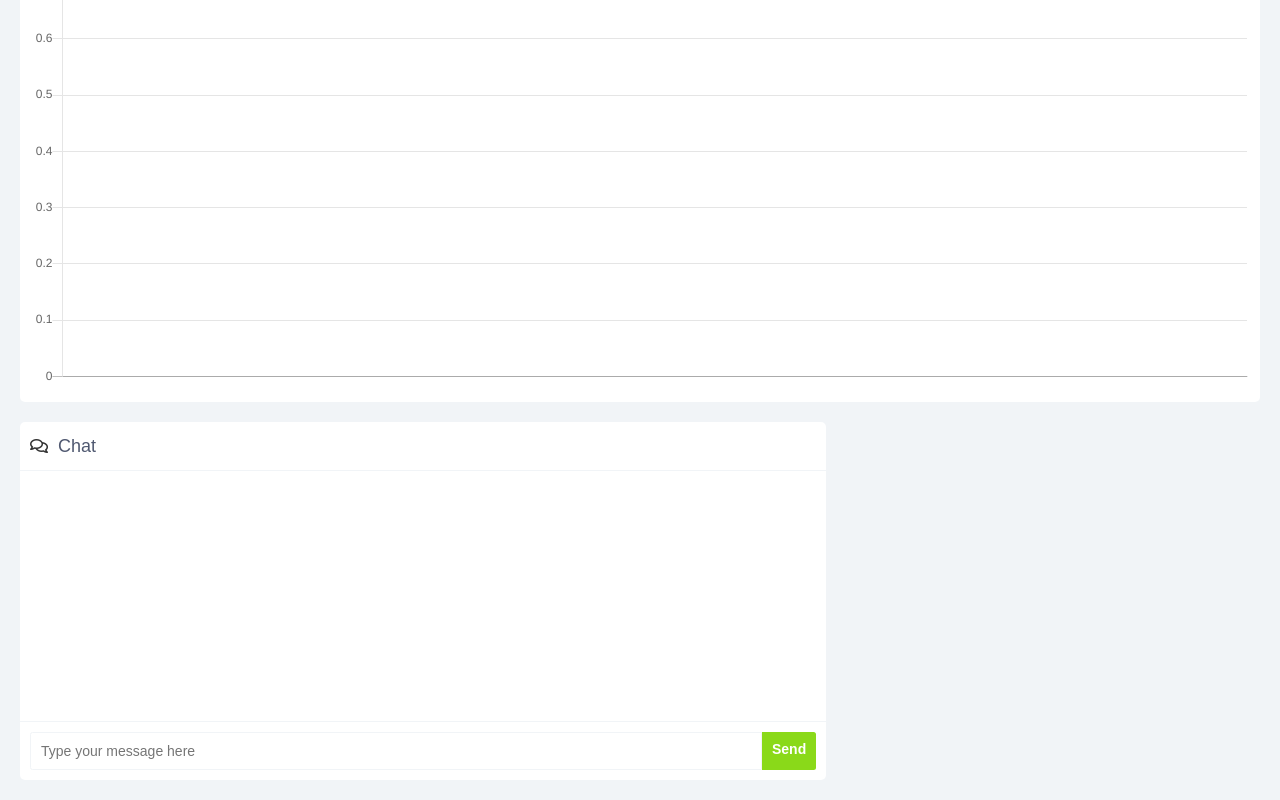
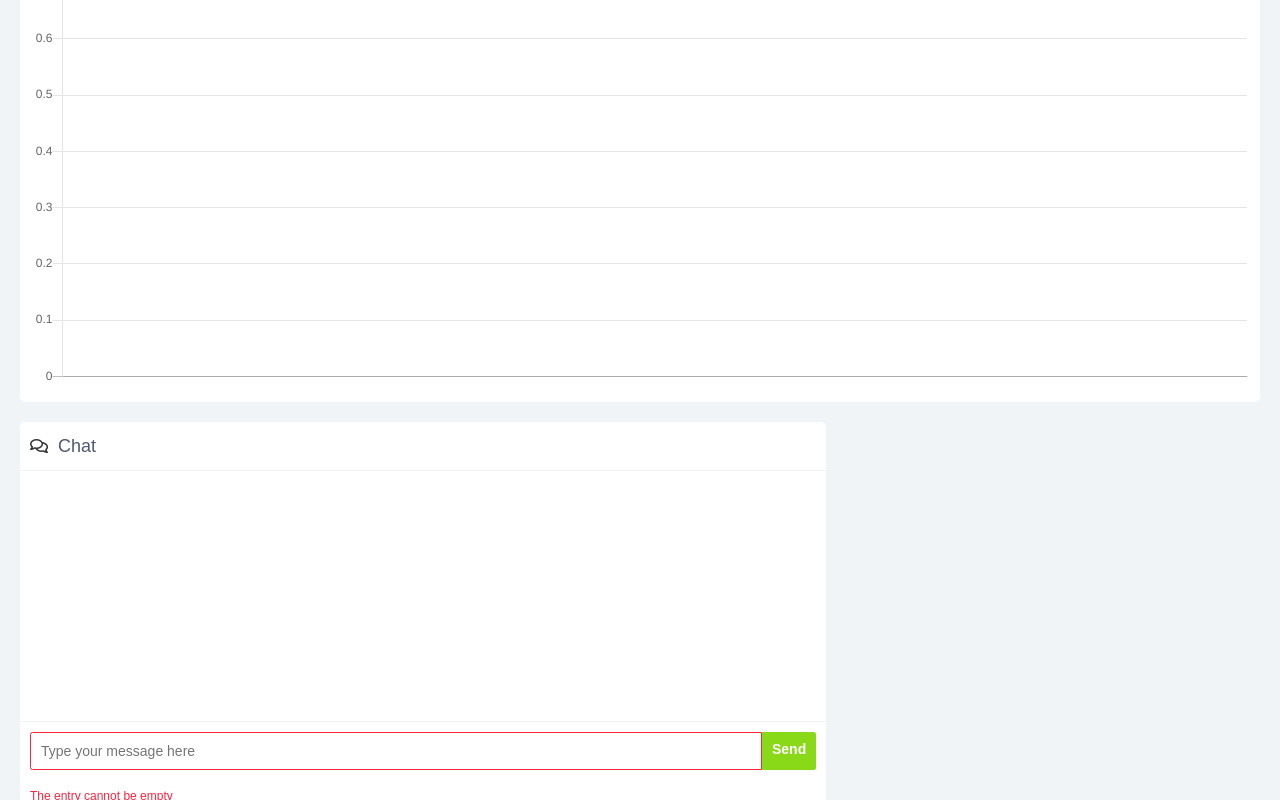
Before and after one commit to arieldias/greenDallas, a React app: page / in a window 1280 px wide. Both pictures are taken after a click on the link "Send". Shown: the part 490-1290 px from the top of the page. Built offline with nearby package versions, Linux system fonts and the light colour scheme; no server answers.

Commit message:
Adding error handler

```diff
--- a/src/Chat.jsx
+++ b/src/Chat.jsx
@@ -8,7 +8,8 @@ class Chart extends Component {
     super(props);
     this.state = {
       messages : [],
-      newMessage : ""
+      newMessage : "",
+      chatMessageClass : "chat__newMessage"
     }
 
     this.loadData     = this.loadData.bind(this);
@@ -89,6 +90,7 @@ class Chart extends Component {
 
   handleChange(event) {
     this.setState ({newMessage : event.target.value });
+    this.setState ({chatMessageClass : "chat__newMessage"})
   }
 
   handleSubmit (event){
@@ -101,9 +103,12 @@ class Chart extends Component {
     updatedMessages[updatedMessages.length] = newEntry;
 
    this.setState({messages : updatedMessages});
+   this.setState({newMessage : ""})
   }
 
   sendMessage() {
+
+    if (this.state.newMessage != "") {
       var newEntry = {
         userName: 'Eu',
         time: '1 min ago',
@@ -123,6 +128,9 @@ class Chart extends Component {
         console.log(res);
         this.addMessage(newEntry);
       })
+    } else {
+      this.setState({chatMessageClass: "chat__newMessage chat__newMessage--msgError"})
+    }
   }
 
   render(){
@@ -144,11 +152,12 @@ class Chart extends Component {
             }
           </ul>
         </div>
-        <div className="chat__newMessage">
+        <div className={this.state.chatMessageClass}>
           <form method="#"  className="chat__newMessage__form">
            <input type="text" placeholder="Type your message here" className="inputText" onChange={this.handleChange} value={this.state.newMessage}/>
            <a  onClick={this.handleSubmit} className="btn btn--green --noLeftRadius hoverBounceRight">Send </a>
           </form>
+          <p className="error">The entry cannot be empty</p>
         </div>
       </div>
     )
--- a/styles/chat.scss
+++ b/styles/chat.scss
@@ -64,5 +64,15 @@
       .inputText {
         flex: 1;
       }
+
+      &--msgError {
+        .error {
+          display: block;
+        }
+        .inputText {
+          border-color: $buttonRed;
+        }
+      }
+
     }
 }
--- a/styles/general.scss
+++ b/styles/general.scss
@@ -23,12 +23,23 @@ h2 {
   font-weight: bold;
   border-radius: ( $borderRadius/2 );
   padding: $gutter;
+  &:before {
+    border-radius: ( $borderRadius/2 );
+  }
 
 
   &--green {
     background: $submitGreen;
     color: $white;
   }
+}
+
+.error {
+  font-size: 12px;
+  padding-top: ( $gutter * 2);
+  padding-bottom: $gutter;
+  color: $buttonRed;
+  display: none;
 }
 
 .inputText {
--- a/styles/lib/variables.scss
+++ b/styles/lib/variables.scss
@@ -48,9 +48,6 @@ $large-width      : 1366px;
 $gutter           : 10px;
 $borderRadius     : 5px;
 
-// Prefix for Hover class names
-$nameSpace: 'hvr' !default;
-
 // Durations
 $fastDuration: .1s !default;
 $mediumDuration: .3s !default;
```
Also changed, not shown: src/Modal.jsx (deleted, +0 -38 lines). Lines whose indentation alone changed are shown as unchanged.
